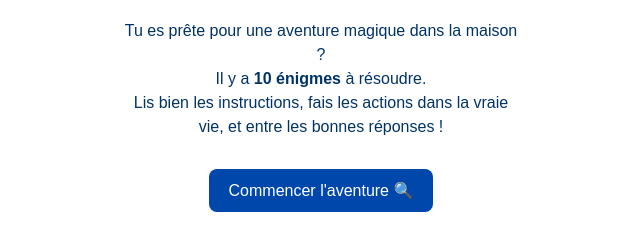
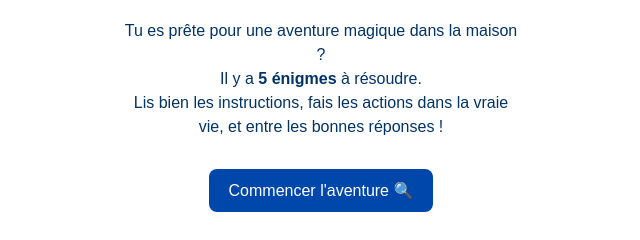
Before and after one commit to eyguiereactualite/jeux-2-piste, a plain HTML site: page index.html in a window 1280 px wide. Shown: the part 434-674 px from the top of the page, 319-959 px from the left. Drawn offline with Linux system fonts and the light colour scheme.

Commit message:
Update index.html

```diff
--- a/index.html
+++ b/index.html
@@ -12,7 +12,7 @@
     <img src="images/plan-maison.png" alt="Plan de la maison" class="plan">
     <p class="intro">
       Tu es prête pour une aventure magique dans la maison ?<br>
-      Il y a <strong>10 énigmes</strong> à résoudre.<br>
+      Il y a <strong>5 énigmes</strong> à résoudre.<br>
       Lis bien les instructions, fais les actions dans la vraie vie, et entre les bonnes réponses !
     </p>
     <button onclick="startGame()">Commencer l'aventure 🔍</button>
```
